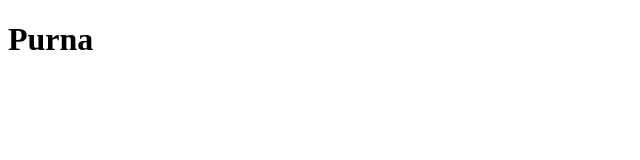
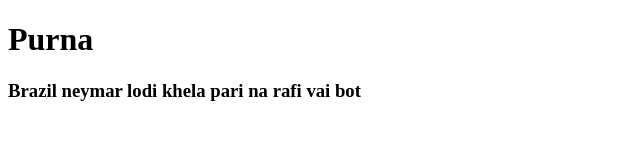
Before and after one commit to DibbenduBanikPurna/My-First-Website, a plain HTML site: page index.html in a window 1280 px wide. Shown: the whole page, without its empty margins (0-640 px from the left). Drawn offline with Linux system fonts and the light colour scheme.

Commit message:
learn git

```diff
--- a/index.html
+++ b/index.html
@@ -7,5 +7,6 @@
 </head>
 <body>
     <h1>Purna</h1>
+    <h3>Brazil neymar lodi khela pari na rafi vai bot</h3>
 </body>
 </html>
```
